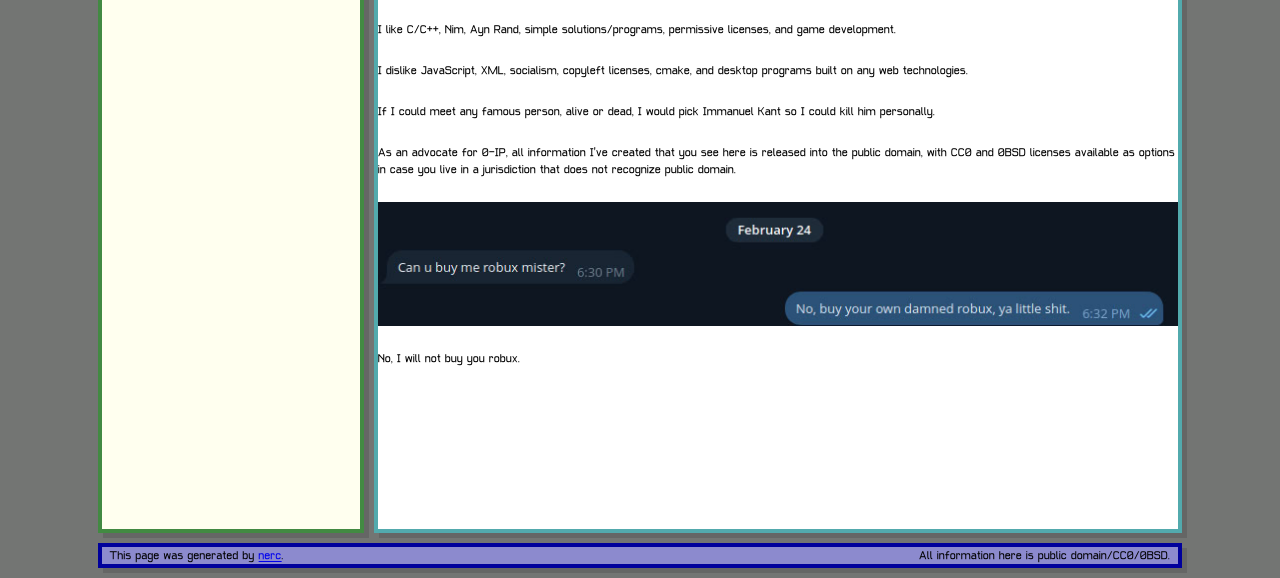
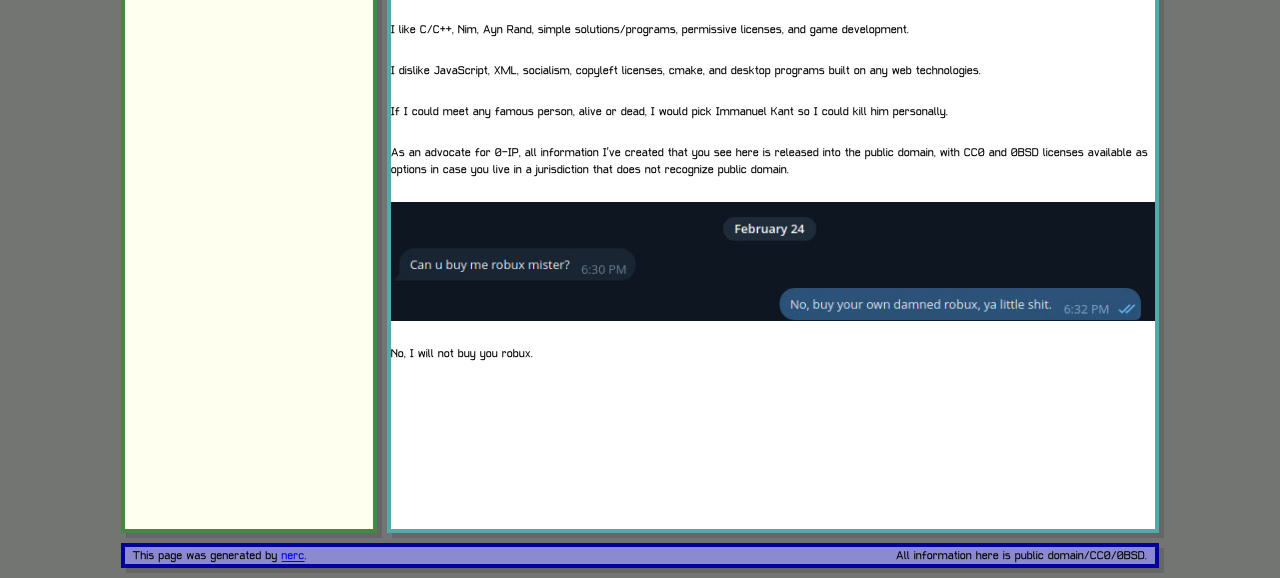
Before and after one commit to 8bitprodigy/frop-site, a plain HTML site: page index.htm in a window 1280 px wide. Shown: the part 222-800 px from the top of the page. Drawn offline with Linux system fonts and the light colour scheme.

Commit message:
Another test.

```diff
--- a/styles.css
+++ b/styles.css
@@ -99,7 +99,7 @@ pre {
     display: block;
     left: 0px;
     padding-top:  20px;
-    padding-left: 40px;
+    padding-left: 30px;
     padding-right: 8px;
     min-width:200px;
     flex-shrink:0;
@@ -116,6 +116,7 @@ pre {
     border-color: #52aaad;
     display: block;
     flex-grow: 1;
+    width: 764px;
     padding-left: auto + 0.5px;
     padding-right: auto;
     padding-top: 40px;
```
